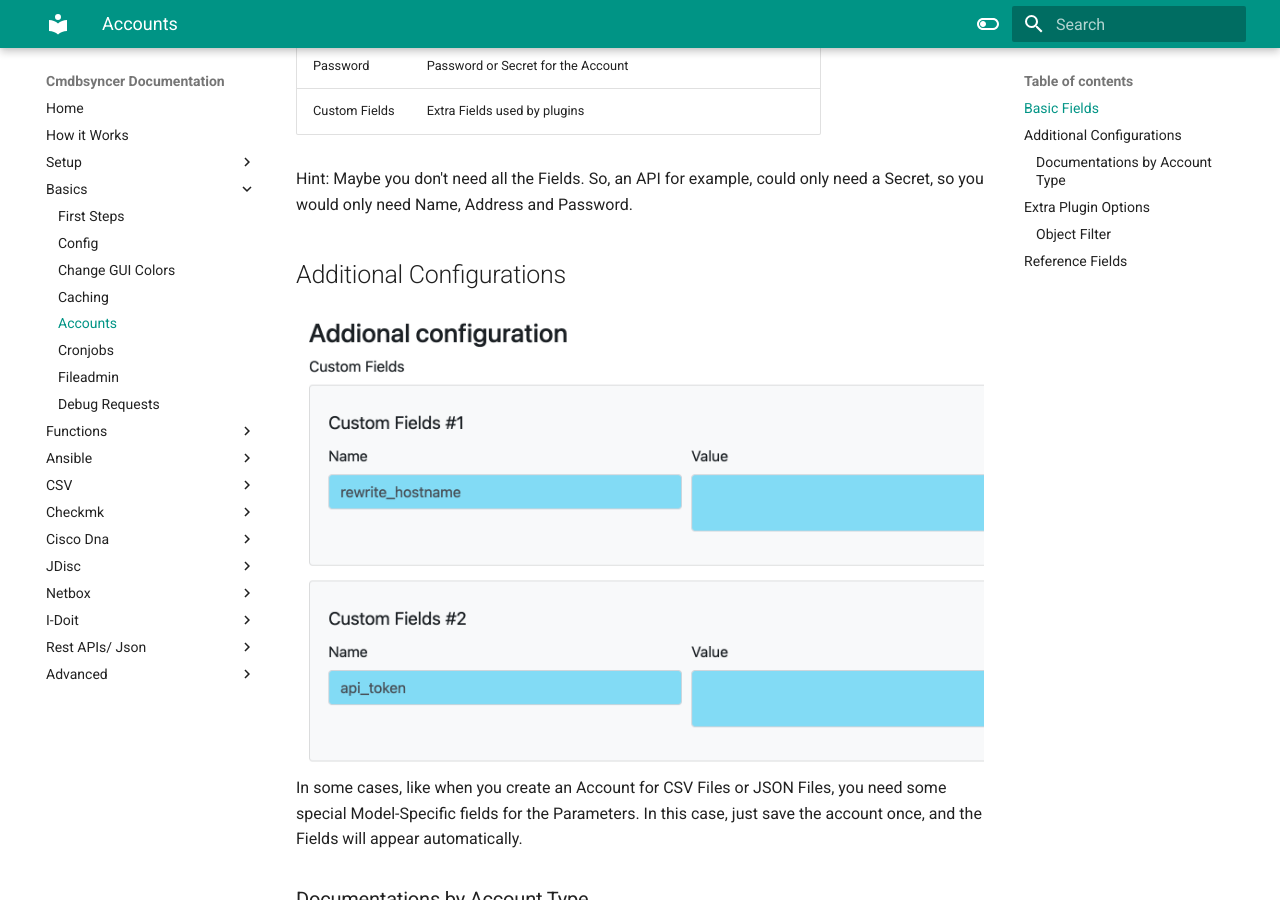
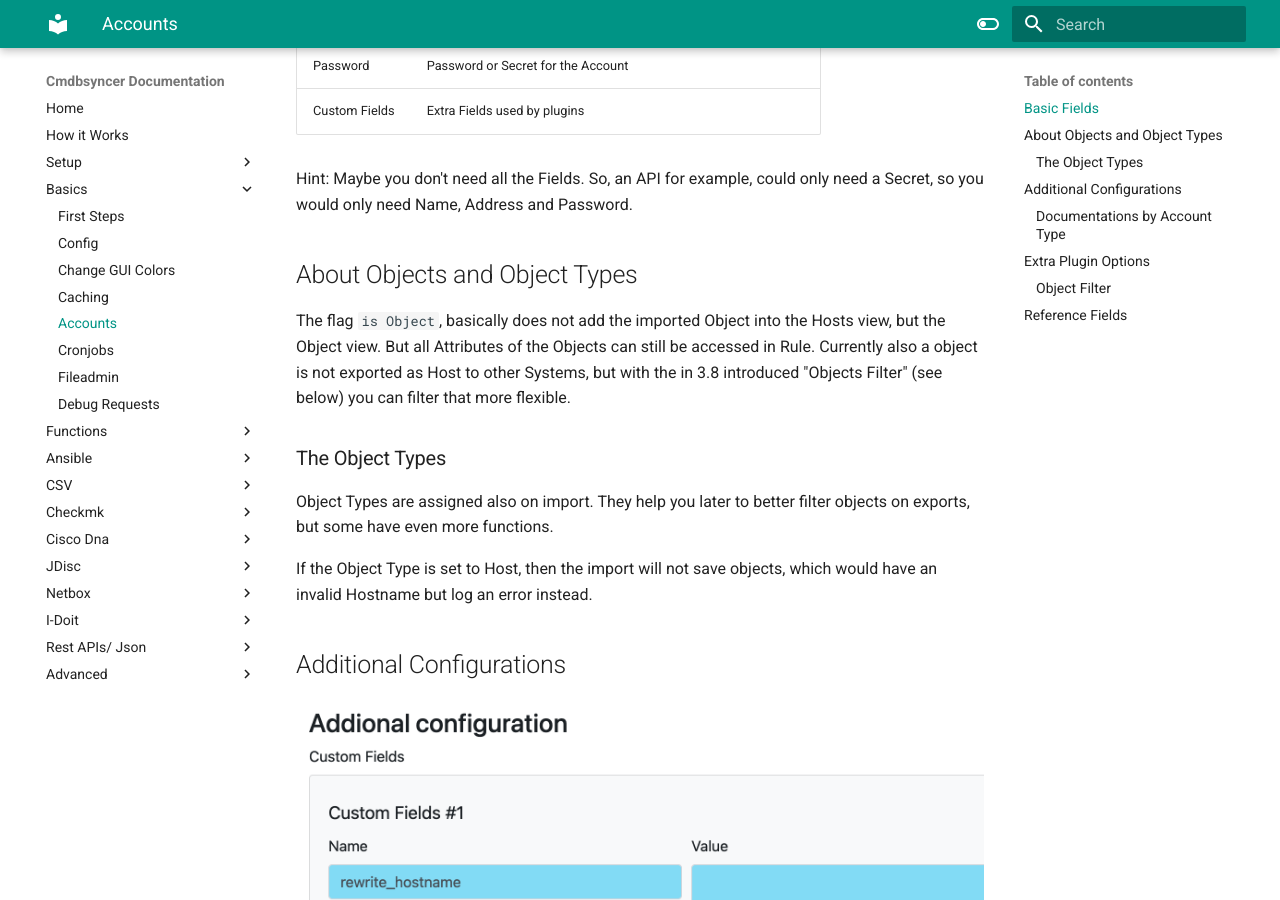
Before and after one commit to kuhn-ruess/cmdbsyncer-docs, an MkDocs documentation site: the page built from docs/basics/accounts.md, in a window 1280 px wide and 900 px high, scrolled down 710 px. Built offline with MkDocs 1.6.1 and Material for MkDocs 9.7.7, drawn with Linux system fonts in a browser that asks for light colours.

Commit message:
Updated Docu

```diff
--- a/docs/basics/accounts.md
+++ b/docs/basics/accounts.md
@@ -19,6 +19,16 @@ You will find the settings in Accounts
 | Custom Fields | Extra Fields used by plugins |
 
 Hint: Maybe you don't need all the Fields. So, an API for example, could only need a Secret, so you would only need Name, Address and Password.
+
+## About Objects and Object Types
+The flag `is Object`, basically does not add the imported Object into the Hosts view, but the Object view. But all Attributes of the Objects can still be accessed in Rule.
+Currently also a object is not exported as Host to other Systems, but with the in 3.8 introduced "Objects Filter" (see below) you can filter that more flexible.
+
+### The Object Types
+Object Types are assigned also on import. They help you later to better filter objects on exports, but some have even more functions.
+
+If the Object Type is set to Host, then the import will not save objects, which would have an invalid Hostname but log an error instead.
+
 
 ## Additional Configurations
 ![](attachments/Pasted%20image%2020241126165050.png)
```
Also changed, not shown: docs/ansible/cmk_sites.md (+5 -0 lines), docs/ansible/attachments/Pasted image 20250118094335.png (added).
